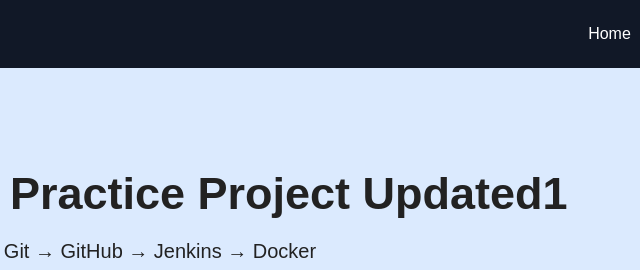
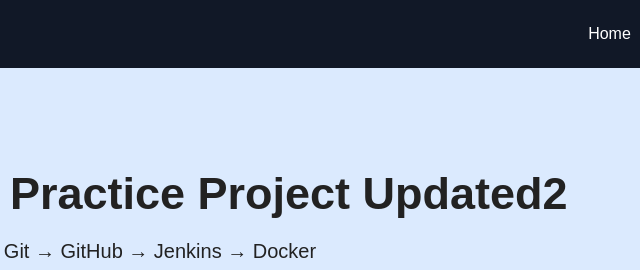
Before and after one commit to Bhushanrajput/dev, a plain HTML site: page index.html in a window 1280 px wide. Shown: the top 270 px of the page, 480-1120 px from the left. Drawn offline with Linux system fonts and the light colour scheme.

Commit message:
updated2

```diff
--- a/index.html
+++ b/index.html
@@ -24,7 +24,7 @@
 
     <section id="home" class="hero">
 
-        <h1>My DevOps Practice Project Updated1</h1>
+        <h1>My DevOps Practice Project Updated2</h1>
 
         <p>
             Git → GitHub → Jenkins → Docker
```
